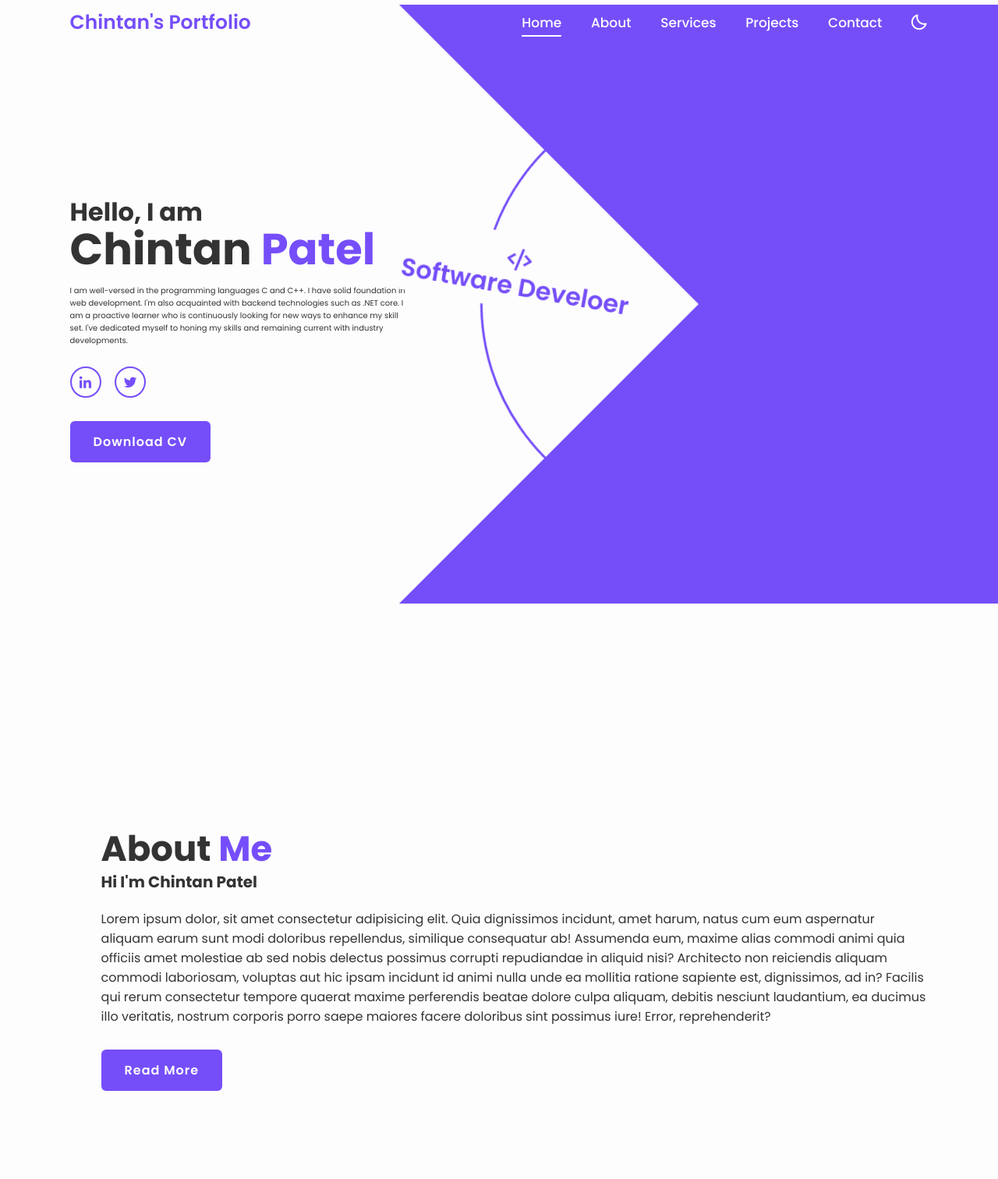
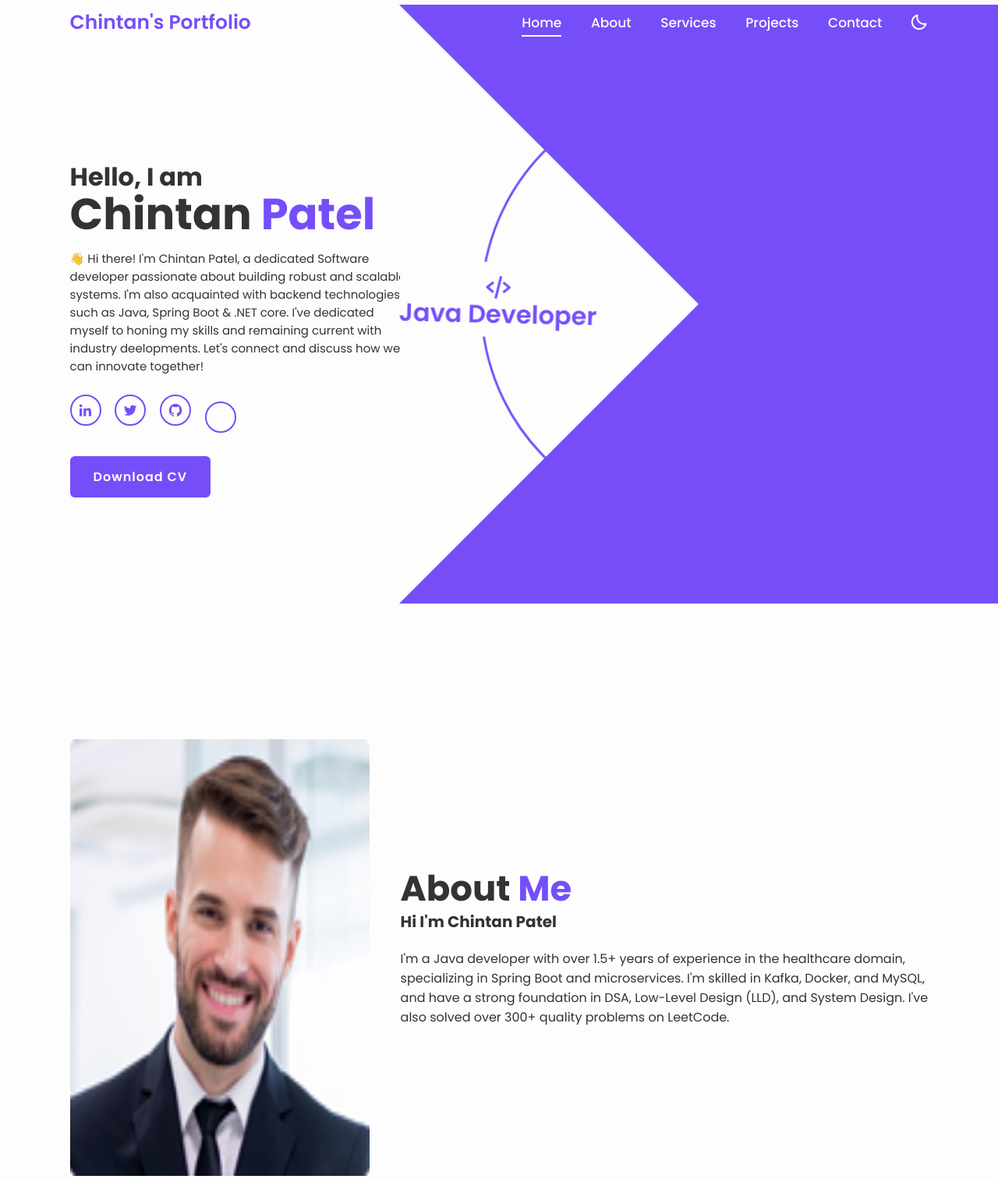
Before and after one commit to pchintan243/ChintanPatel, a plain HTML site: page index.html in a window 1280 px wide. Shown: the part 10-1522 px from the top of the page at 78% size. Drawn offline with nearby package versions, Linux system fonts and the light colour scheme.

Commit message:
added content and fixed font size

```diff
--- a/index.html
+++ b/index.html
@@ -34,18 +34,21 @@
         <div class="home-content">
             <h3>Hello, I am</h3>
             <h1>Chintan <span>Patel</span></h1>
-            <p>I am well-versed in the programming languages C and C++.
-                I have solid foundation in web development.
-                I'm also acquainted with backend technologies such as .NET core.
-                I am a proactive learner who is continuously looking for new ways to enhance my skill set.
-                I've dedicated myself to honing my skills and remaining current with industry developments.</p>
+            <p class="p-size">
+                👋 Hi there! I'm Chintan Patel, a dedicated Software developer passionate about building robust and
+                scalable systems. I'm also acquainted with backend technologies such as Java, Spring Boot & .NET core.
+                I've dedicated myself to honing my skills and remaining current with industry deelopments.
+                Let's connect and discuss how we can innovate together!</p>
             <div class="social-media">
                 <!-- <a href="https://www.facebook.com/profile.php?id=100019255755553" target="_blank"><i class='bx bxl-facebook'></i></a> -->
                 <a href="https://www.linkedin.com/in/pchintan243/" target="_blank"><i class='bx bxl-linkedin'></i></a>
                 <a href="https://x.com/pchintan243" target="_blank"><i class='bx bxl-twitter'></i></a>
                 <!-- <a href="https://www.instagram.com/___chintan___243" target="_blank"><i class='bx bxl-instagram-alt'></i></a> -->
+                <a href="https://github.com/pchintan243" target="_blank"><i class='bx bxl-github'></i></a>
+                <a href="https://leetcode.com/u/pchintan243/" target="_blank"><i class='bx bxl-leetcode'></i></a>
             </div>
-            <a href="https://drive.google.com/drive/folders/1Hqo4SINt3y--PEzMA1-O1zmtpOilukrO" class="btn" target="_blank">Download CV</a>
+            <a href="https://drive.google.com/drive/folders/1Hqo4SINt3y--PEzMA1-O1zmtpOilukrO" class="btn"
+                target="_blank">Download CV</a>
         </div>
 
         <div class="profession-container">
@@ -56,15 +59,15 @@
                 </div>
                 <div class="profession" style="--i:1;">
                     <i class='bx bx-code-alt'></i>
-                    <h3>DSA</h3>
+                    <h3>Software Develoer</h3>
                 </div>
                 <div class="profession" style="--i:2;">
                     <i class='bx bx-code-alt'></i>
-                    <h3>Software Develoer</h3>
+                    <h3>Java Developer</h3>
                 </div>
                 <div class="profession" style="--i:3;">
                     <i class='bx bx-code-alt'></i>
-                    <h3>Java Developer</h3>
+                    <h3>System Design</h3>
                 </div>
                 <div class="circle"></div>
             </div>
@@ -80,21 +83,16 @@
 
     <section class="about" id="about">
         <div class="about-img">
+            <img src="images/t1.jpg" alt="">
             <!-- <img src="images/bg-remove1-removebg-preview.png" alt=""> -->
         </div>
 
         <div class="about-content">
             <h2 class="heading">About <span>Me</span></h2>
             <h3>Hi I'm Chintan Patel</h3>
-            <p>Lorem ipsum dolor, sit amet consectetur adipisicing elit. Quia dignissimos incidunt, amet harum, natus
-                cum eum aspernatur aliquam earum sunt modi doloribus repellendus, similique consequatur ab! Assumenda
-                eum, maxime alias commodi animi quia officiis amet molestiae ab sed nobis delectus possimus corrupti
-                repudiandae in aliquid nisi? Architecto non reiciendis aliquam commodi laboriosam, voluptas aut hic
-                ipsam incidunt id animi nulla unde ea mollitia ratione sapiente est, dignissimos, ad in? Facilis qui
-                rerum consectetur tempore quaerat maxime perferendis beatae dolore culpa aliquam, debitis nesciunt
-                laudantium, ea ducimus illo veritatis, nostrum corporis porro saepe maiores facere doloribus sint
-                possimus iure! Error, reprehenderit?</p>
-            <a href="#" class="btn">Read More</a>
+            <p>I'm a Java developer with over 1.5+ years of experience in the healthcare domain, specializing in Spring Boot and microservices. I'm skilled in Kafka, Docker, and MySQL, and have a strong foundation in DSA, Low-Level Design (LLD), and System Design. I've also solved over 300+ quality problems on LeetCode.
+            </p>
+            <!-- <a href="#" class="btn">Read More</a> -->
         </div>
     </section>
 
@@ -103,6 +101,20 @@
     <section class="services" id="services">
         <h2 class="heading">My <span>Services</span></h2>
         <div class="services-container">
+            <div class="services-box">
+                <i class='bx bx-code-alt'></i>
+                <h3>Web Development</h3>
+                <p>Lorem ipsum dolor sit amet consectetur, adipisicing elit. Excepturi similique, architecto eaque ut
+                    quas delectus pariatur nesciunt in elig mollitia dicta.</p>
+                <a href="#" class="btn">Read More</a>
+            </div>
+            <div class="services-box">
+                <i class='bx bx-code-alt'></i>
+                <h3>Web Development</h3>
+                <p>Lorem ipsum dolor sit amet consectetur, adipisicing elit. Excepturi similique, architecto eaque ut
+                    quas delectus pariatur nesciunt in elig mollitia dicta.</p>
+                <a href="#" class="btn">Read More</a>
+            </div>
             <div class="services-box">
                 <i class='bx bx-code-alt'></i>
                 <h3>Web Development</h3>
@@ -158,6 +170,15 @@
                     <a href="#"><i class='bx bx-link-external'></i></a>
                 </div>
             </div>
+            <div class="portfolio-box">
+                <img src="images/t1.jpg" alt="">
+
+                <div class="portfolio-layer">
+                    <h4>Web Design</h4>
+                    <p>Lorem ipsum dolor sit amet consectetur adipisicing elit. Similique, ipsam est.</p>
+                    <a href="#"><i class='bx bx-link-external'></i></a>
+                </div>
+            </div>
         </div>
     </section>
 
--- a/style.css
+++ b/style.css
@@ -121,6 +121,10 @@ section {
 
 .home .home-content {
     max-width: 44rem;
+}
+
+.p-size {
+    font-size: 1.5rem;
 }
 
 .home-content h3 {
```
